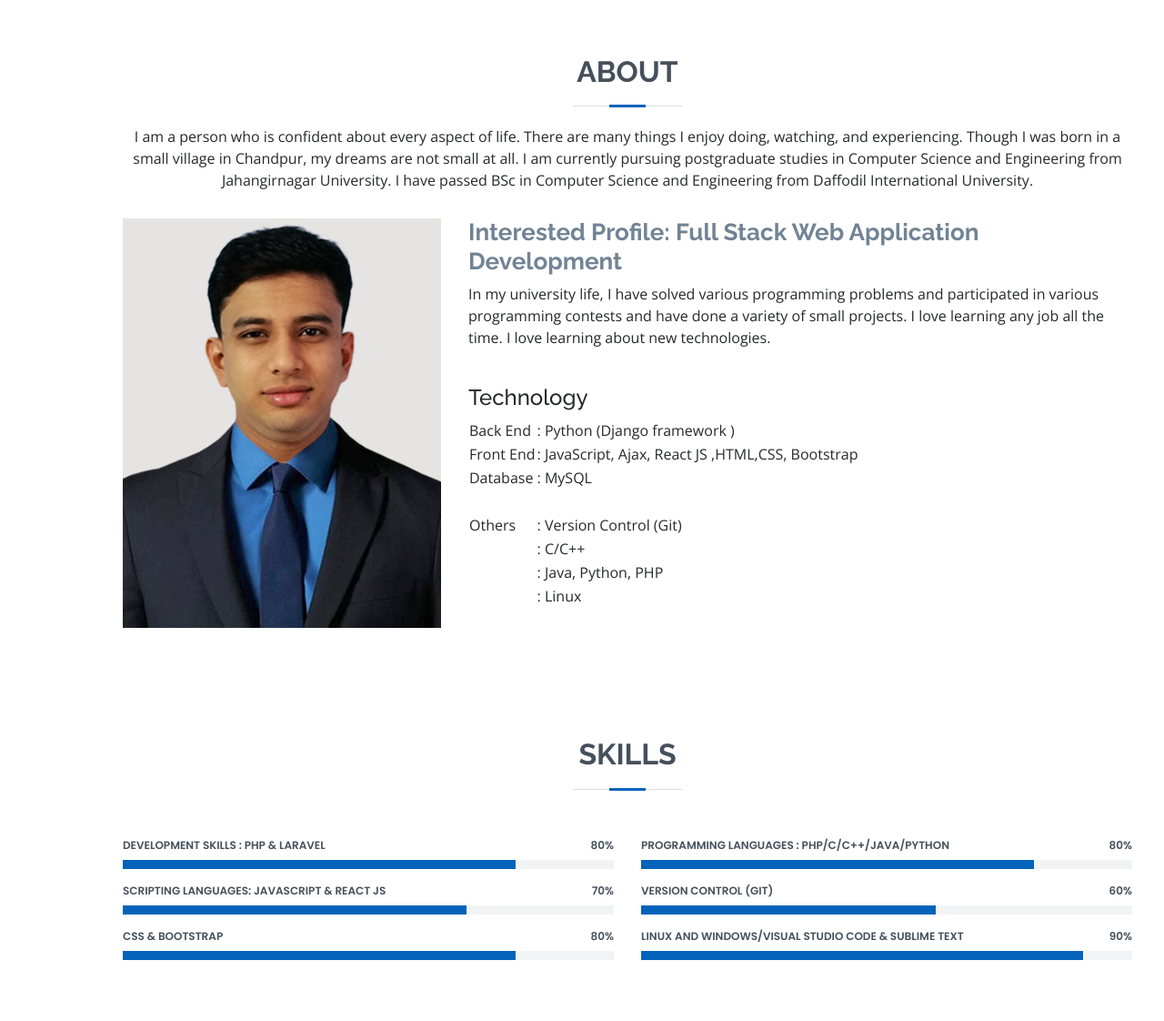
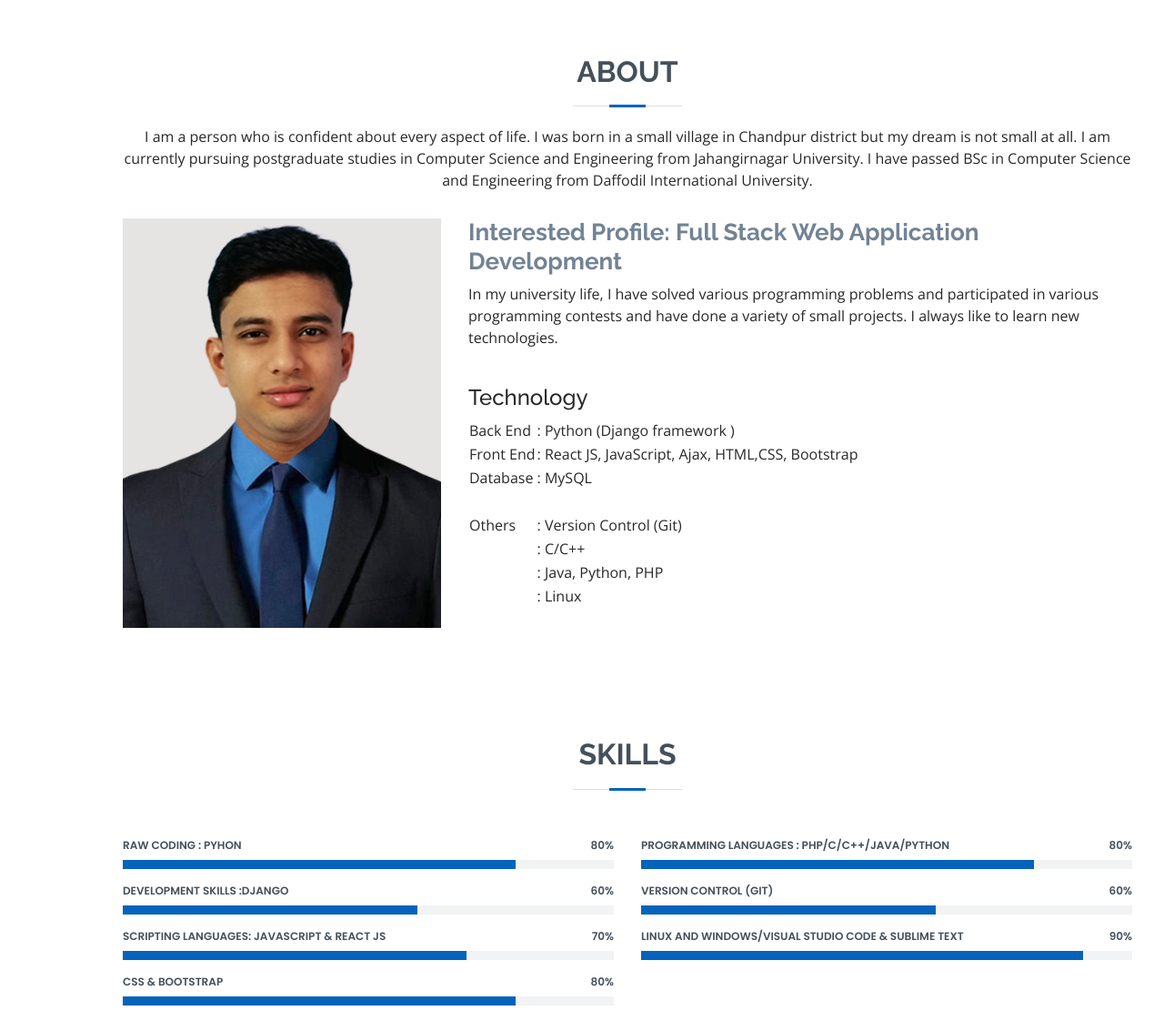
Before and after one commit to JahangirSoud/portfolio, a plain HTML site: page index.html in a window 1280 px wide. Shown: the part 800-1922 px from the top of the page at 91% size. Drawn offline with nearby package versions, Linux system fonts and the light colour scheme.

Commit message:
Some Edit

```diff
--- a/index.html
+++ b/index.html
@@ -82,7 +82,7 @@
         </h6>
       </div>
       <p>
-        <a href="https://drive.google.com/file/d/1-rJzbrHwb-cNSPXWVEGvZX-DNC8ZEM7c/view?usp=sharing" class="btn btn-info btn-lg">
+        <a target="_blank" href="https://drive.google.com/file/d/1-rJzbrHwb-cNSPXWVEGvZX-DNC8ZEM7c/view?usp=sharing" class="btn btn-info btn-lg">
         <span class="glyphicon glyphicon-download"></span> Download CV
         </a>
       </p>
@@ -106,7 +106,7 @@
 
         <div class="section-title">
           <h2>About</h2>
-          <p>I am a person who is confident about every aspect of life. There are many things I enjoy doing, watching, and experiencing. Though I was born in a small village in Chandpur, my dreams are not small at all. I am currently pursuing postgraduate studies in Computer Science and Engineering from Jahangirnagar University. I have passed BSc in Computer Science and Engineering from Daffodil International University.</p>
+          <p>I am a person who is confident about every aspect of life. I was born in a small village in Chandpur district but my dream is not small at all. I am currently pursuing postgraduate studies in Computer Science and Engineering from Jahangirnagar University. I have passed BSc in Computer Science and Engineering from Daffodil International University.</p>
         </div>
 
         <div class="row">
@@ -117,7 +117,7 @@
             <h3>Interested Profile: Full Stack Web Application Development</h3>
             <p class="">
               In my university life, I have solved various programming problems and participated in various programming contests and have done a variety of small projects.
-              I love learning any job all the time. I love learning about new technologies.
+              I always like to learn new technologies.
             </p>
             <br>
             <b><h4>Technology</h4></b>
@@ -128,7 +128,7 @@
               </tr>
               <tr>
                 <td>Front End</td>
-                <td>: JavaScript, Ajax, React JS ,HTML,CSS, Bootstrap</td>
+                <td>: React JS, JavaScript, Ajax, HTML,CSS, Bootstrap</td>
               </tr>
               <tr>
                 <td>Database</td>
@@ -178,11 +178,17 @@
         <div class="row skills-content">
 
           <div class="col-lg-6">
+            <div class="progress">
+              <span class="skill">Raw Coding : Pyhon<i class="val">80%</i></span>
+              <div class="progress-bar-wrap">
+                <div class="progress-bar" role="progressbar" aria-valuenow="80" aria-valuemin="0" aria-valuemax="100"></div>
+              </div>
+            </div>
 
             <div class="progress">
-              <span class="skill">Development Skills : PHP & LARAVEL <i class="val">80%</i></span>
+              <span class="skill">Development Skills :Django <i class="val">60%</i></span>
               <div class="progress-bar-wrap">
-                <div class="progress-bar" role="progressbar" aria-valuenow="80" aria-valuemin="0" aria-valuemax="100"></div>
+                <div class="progress-bar" role="progressbar" aria-valuenow="60" aria-valuemin="0" aria-valuemax="100"></div>
               </div>
             </div>
 
```
